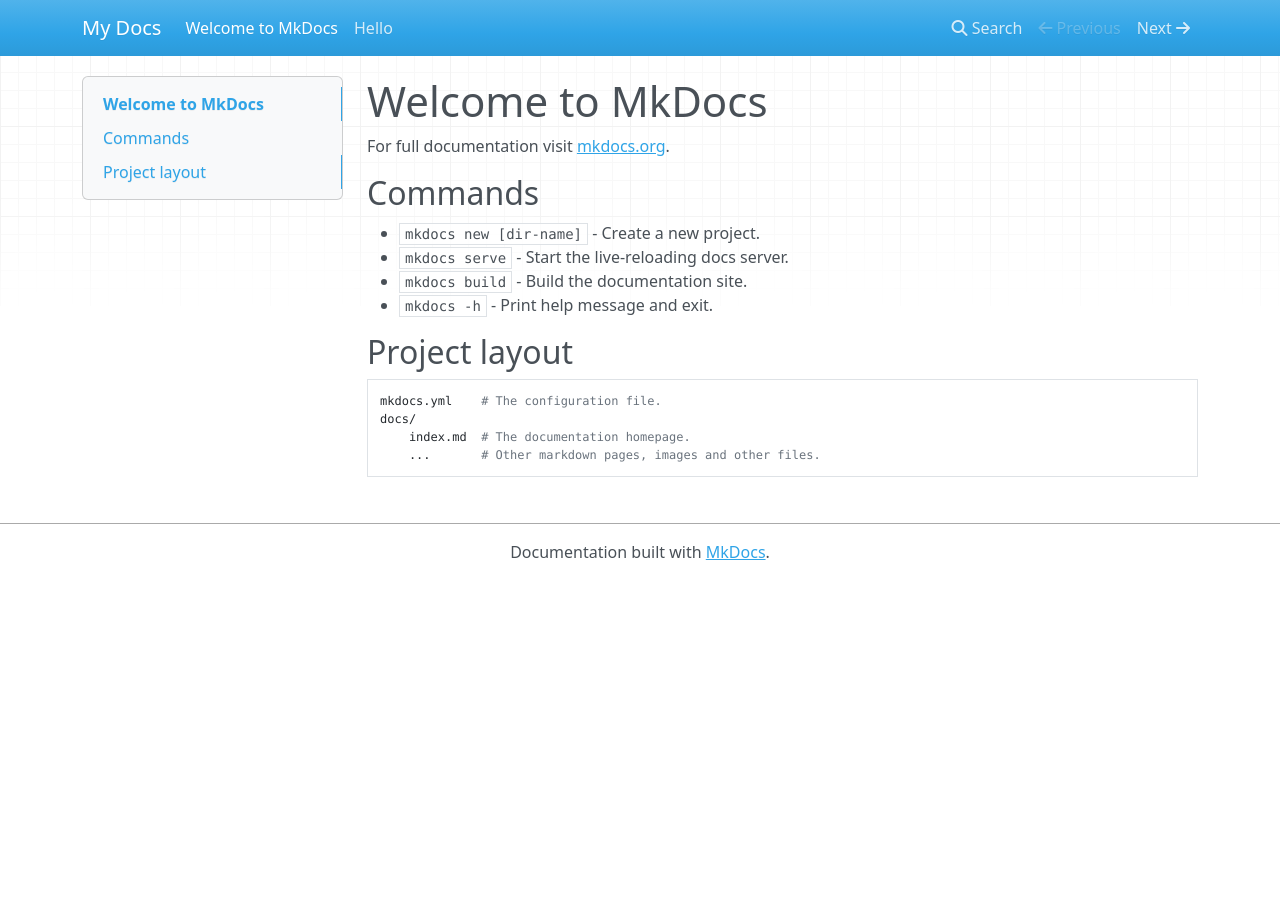
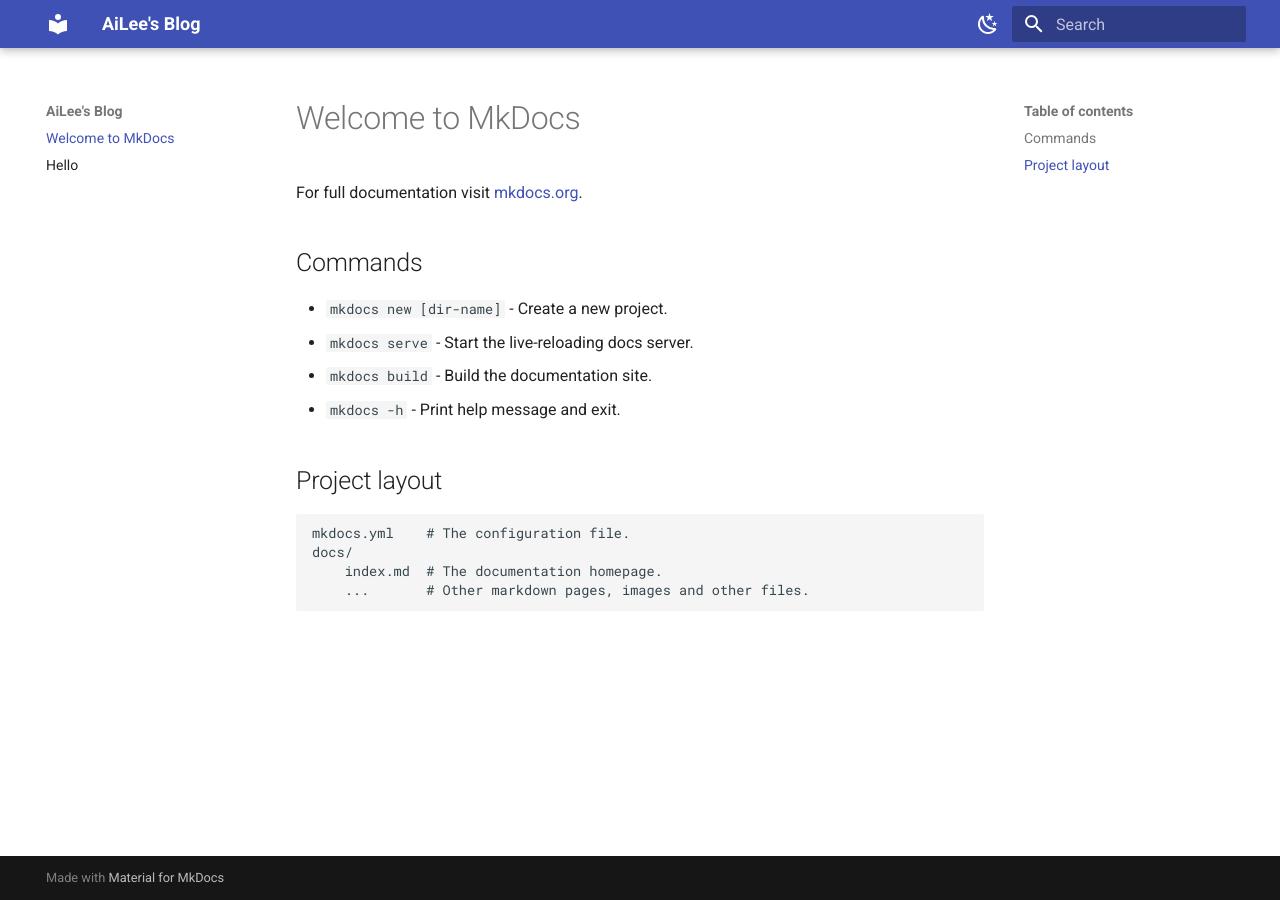
Before and after one commit to JJLee7447/JJLee7447.github.io, an MkDocs documentation site: the page built from docs/index.md, in a window 1280 px wide. Built offline with MkDocs 1.6.1 and Material for MkDocs 9.7.7, drawn with Linux system fonts in a browser that asks for light colours; nearby versions of some CDN libraries.

Commit message:
update configuration

```diff
--- a/mkdocs.yml
+++ b/mkdocs.yml
@@ -1 +1,20 @@
-site_name: My Docs
+site_name: AiLee's Blog
+site_url: https://JJLee7447.github.io
+site_author: AiLee
+site_description: AiLee's Blog
+
+theme:
+  name: material
+  palette:
+    - scheme: default # 日间模式
+      primary: indigo # 上方的
+      accent: orange # 链接等可交互元件的高亮色
+      toggle:
+        icon: material/weather-night # 图标
+        name: 切换至夜间模式 # 鼠标悬浮提示
+    - scheme: slate # 夜间模式
+      primary: indigo
+      accent: orange
+      toggle:
+        icon: material/weather-sunny
+        name: 切换至日间模式
```
